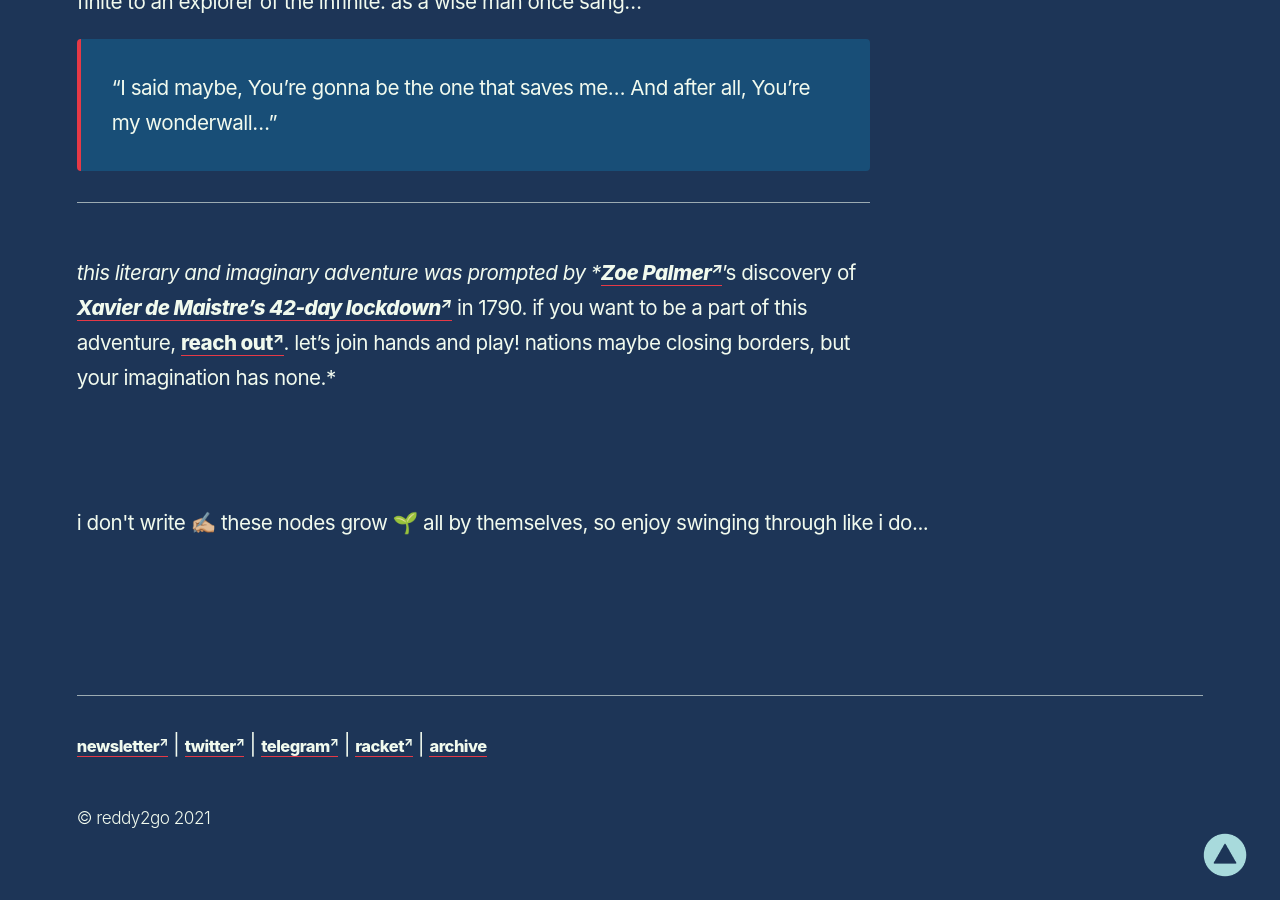
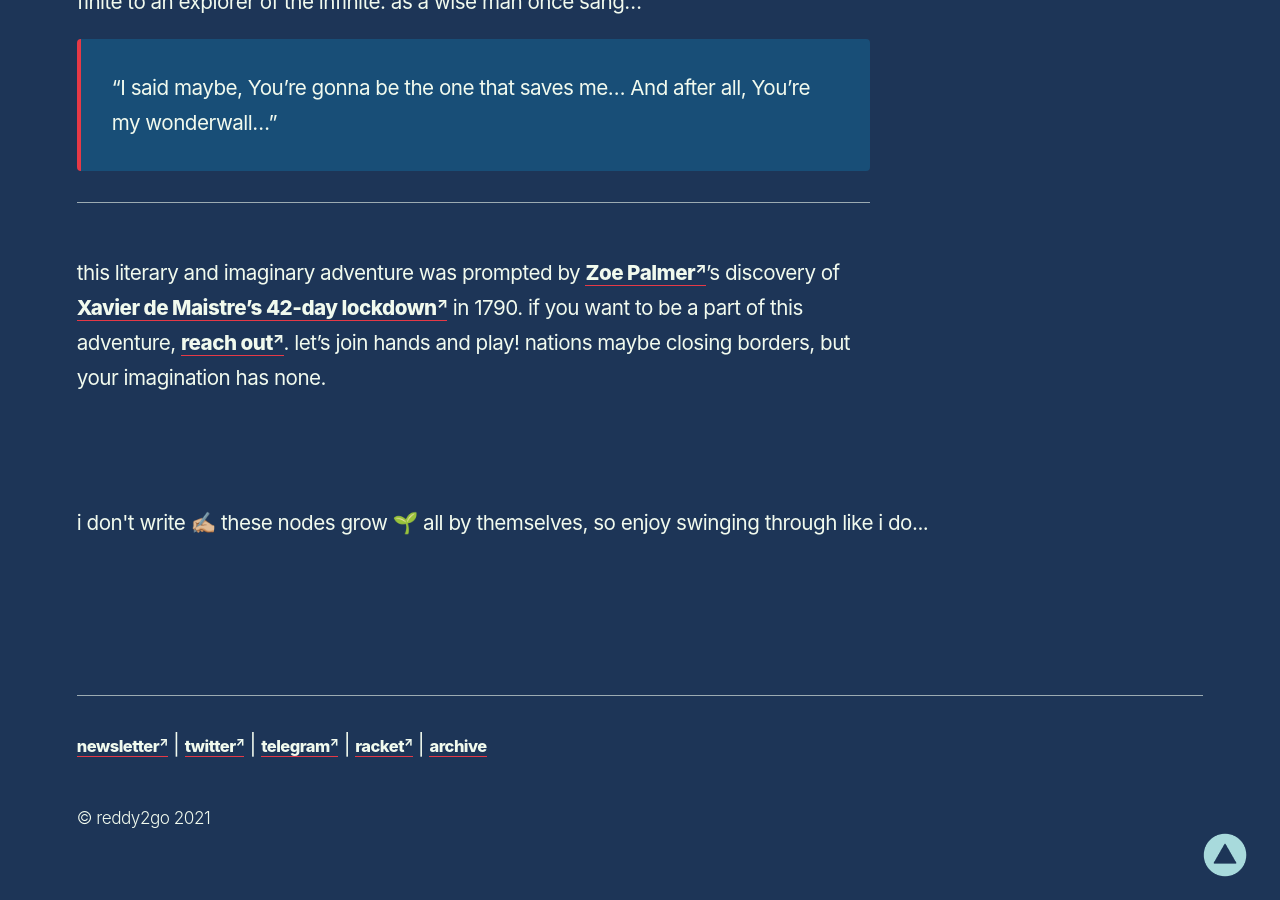
Before and after one commit to reddy2go/redgarden, a Jekyll site: the page built from _notes/wonderwall.md, in a window 1280 px wide and 900 px high, scrolled down 2115 px. Built offline with Jekyll 4.4.1, drawn with Linux system fonts in a browser that asks for light colours; some web fonts are replaced.

```diff
--- a/_notes/wonderwall.md
+++ b/_notes/wonderwall.md
@@ -24,4 +24,4 @@ thus the finite walls of my castle are now infinite horizons of endless possibil
 > You're my wonderwall..."
 
 ---
-*this literary and imaginary adventure was prompted by *[Zoe Palmer](https://twitter.com/palmerish)*'s discovery of *[Xavier de Maistre's 42-day lockdown](https://www.laphamsquarterly.org/travel/small-world)* in 1790. if you want to be a part of this adventure, [reach out](https://twitter.com/reddy2go). let's join hands and play! nations maybe closing borders, but your imagination has none.*
+this literary and imaginary adventure was prompted by [Zoe Palmer](https://twitter.com/palmerish)'s discovery of [Xavier de Maistre's 42-day lockdown](https://www.laphamsquarterly.org/travel/small-world) in 1790. if you want to be a part of this adventure, [reach out](https://twitter.com/reddy2go). let's join hands and play! nations maybe closing borders, but your imagination has none.
```
